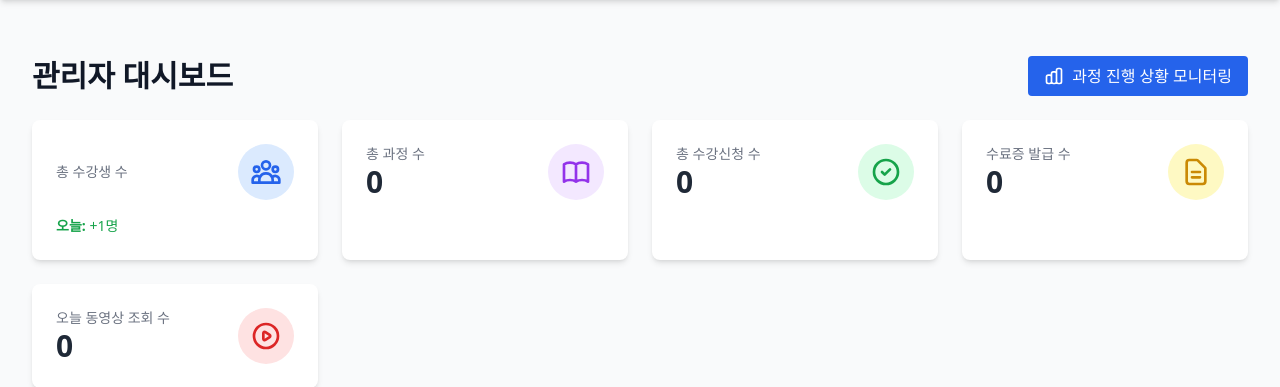
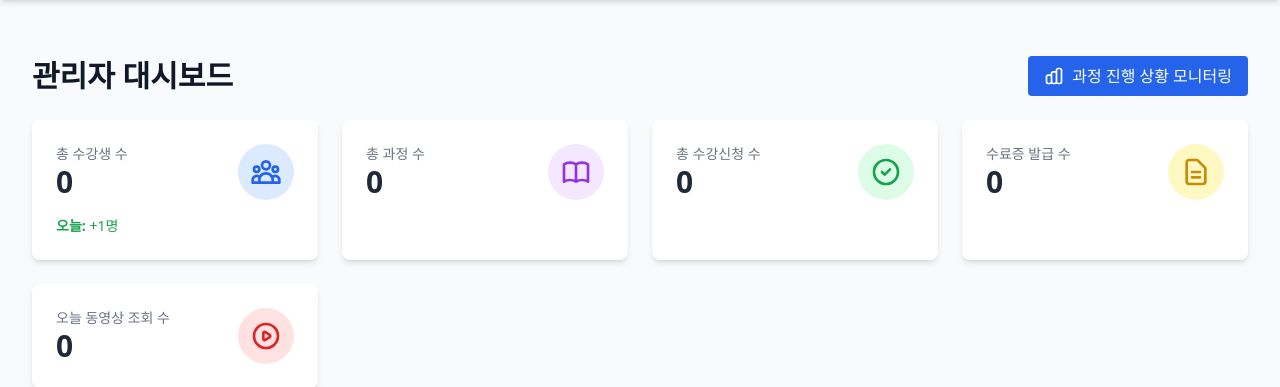
Before and after one commit to DjangoBookMakers/SkillBridge, a Django app: page /admin-portal/dashboard/ in a window 1280 px wide. Shown: the part 68-455 px from the top of the page. Run offline with Django 5.2, Linux system fonts and the light colour scheme; the visitor is signed in with stand-in values (Sample User, id 1); data comes from the database, SQL or seed files in the repository; data that the repository does not hold is empty; some libraries are stand-ins or nearby versions.

Commit message:
🐛 FIX: 관리자 대시보드 페이지에서 총 수강생 수 숫자 안되는 오류 수정

```diff
--- a/admin_portal/templates/admin_portal/dashboard.html
+++ b/admin_portal/templates/admin_portal/dashboard.html
@@ -20,7 +20,7 @@
 
     <!-- 통계 요약 카드 -->
     <div class="grid grid-cols-1 md:grid-cols-2 lg:grid-cols-4 gap-6 mb-8">
-      {% include 'admin_portal/dashboard_components/stats_card.html' with title='총 수강생 수' value=total_users icon_class='text-blue-600' bg_class='bg-blue-100' today_value=today_stats.new_users|default:0 svg_path='M17 20h5v-2a3 3 0 00-5.356-1.857M17 20H7m10 0v-2c0-.656-.126-1.283-.356-1.857M7 20H2v-2a3 3 0 015.356-1.857M7 20v-2c0-.656.126-1.283.356-1.857m0 0a5.002 5.002 0 019.288 0M15 7a3 3 0 11-6 0 3 3 0 016 0zm6 3a2 2 0 11-4 0 2 2 0 014 0zM7 10a2 2 0 11-4 0 2 2 0 014 0z'%}
+      {% include 'admin_portal/dashboard_components/stats_card.html' with title='총 수강생 수' value=total_students icon_class='text-blue-600' bg_class='bg-blue-100' today_value=today_stats.new_users|default:0 svg_path='M17 20h5v-2a3 3 0 00-5.356-1.857M17 20H7m10 0v-2c0-.656-.126-1.283-.356-1.857M7 20H2v-2a3 3 0 015.356-1.857M7 20v-2c0-.656.126-1.283.356-1.857m0 0a5.002 5.002 0 019.288 0M15 7a3 3 0 11-6 0 3 3 0 016 0zm6 3a2 2 0 11-4 0 2 2 0 014 0zM7 10a2 2 0 11-4 0 2 2 0 014 0z'%}
 
       {% include 'admin_portal/dashboard_components/stats_card.html' with title='총 과정 수' value=total_courses icon_class='text-purple-600' bg_class='bg-purple-100' svg_path='M12 6.253v13m0-13C10.832 5.477 9.246 5 7.5 5S4.168 5.477 3 6.253v13C4.168 18.477 5.754 18 7.5 18s3.332.477 4.5 1.253m0-13C13.168 5.477 14.754 5 16.5 5c1.747 0 3.332.477 4.5 1.253v13C19.832 18.477 18.247 18 16.5 18c-1.746 0-3.332.477-4.5 1.253' %}
 
```
